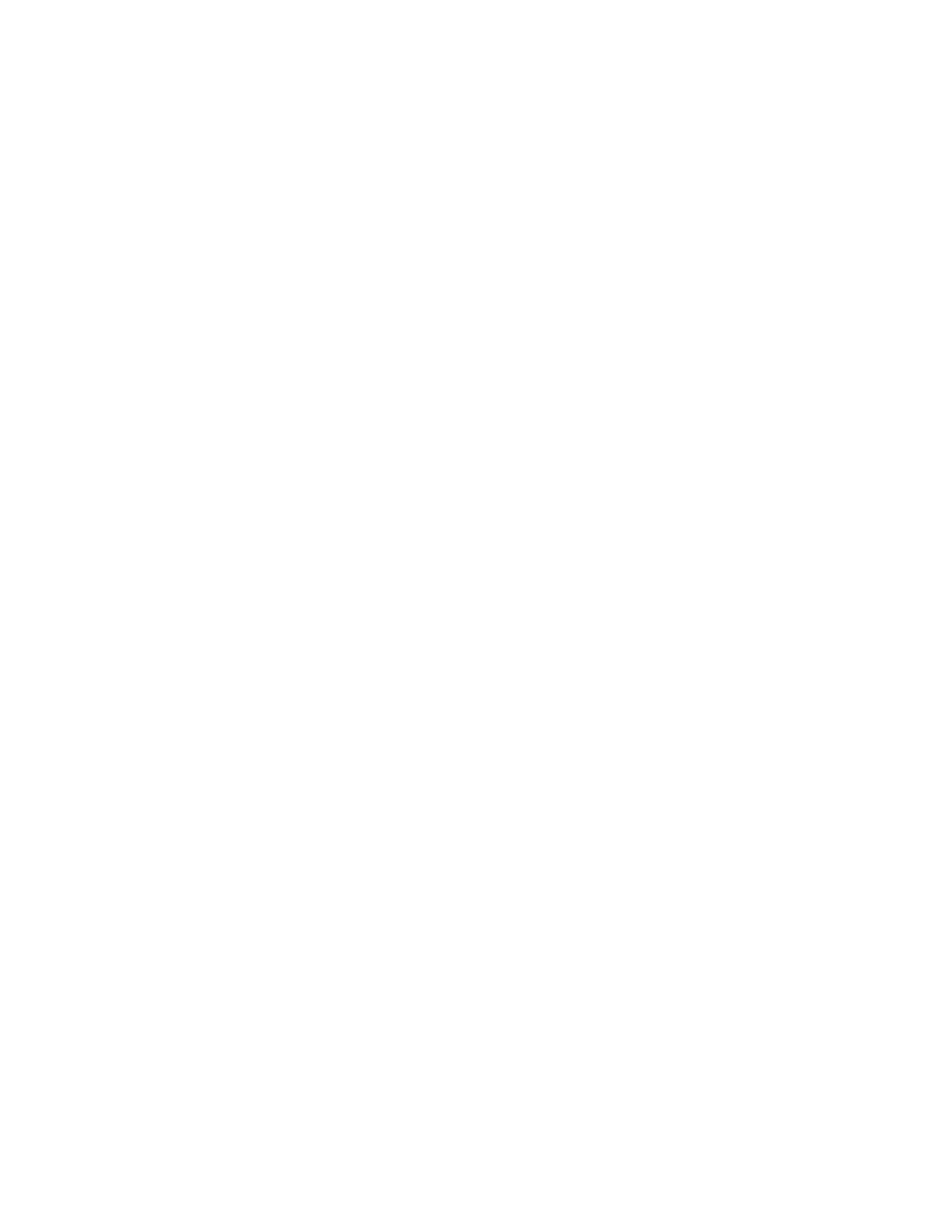
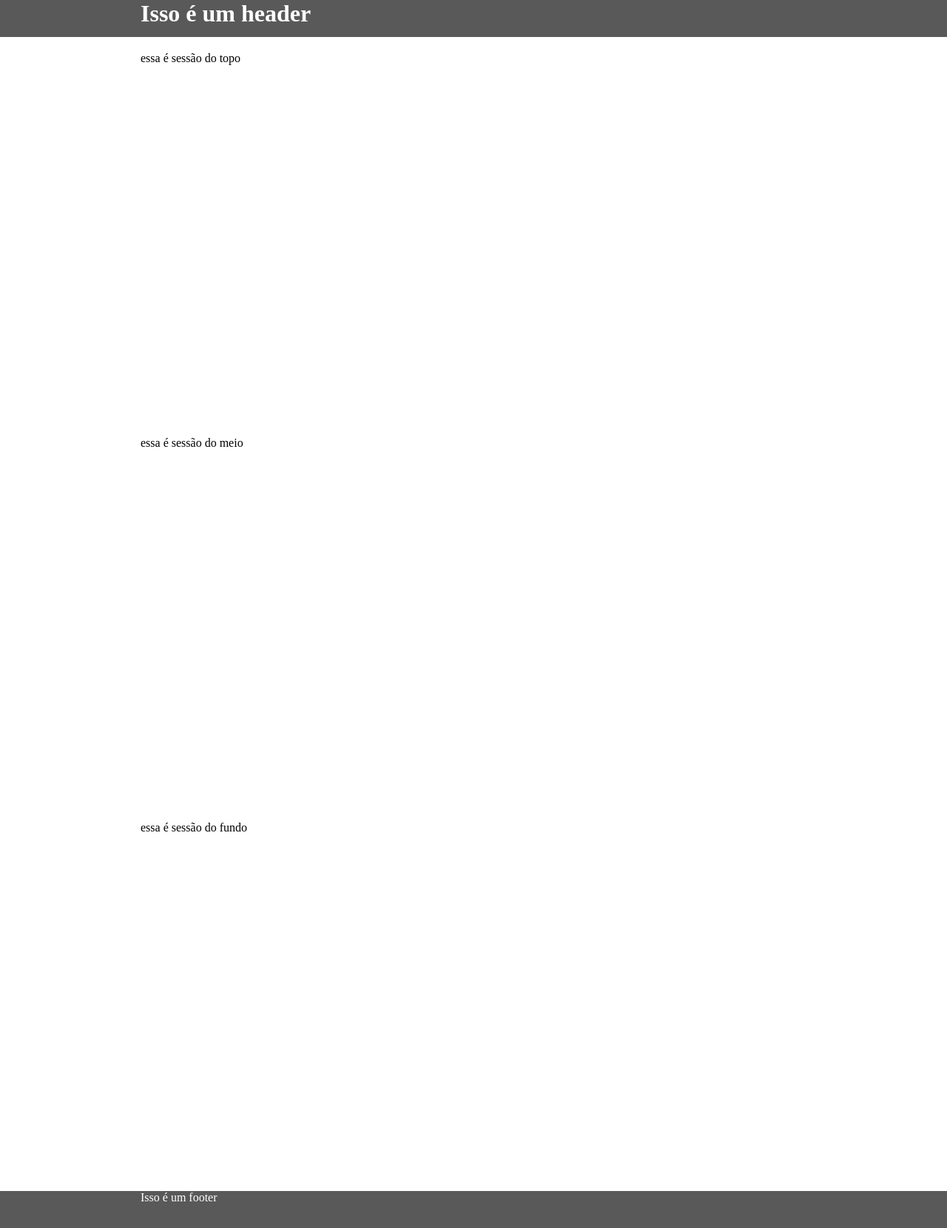
Before and after one commit to Thayrone-L/testesite, a plain HTML site: page public_html/index.html in a window 1280 px wide. Shown: the whole page at 74% size. Before the commit the page ends 800 px from the top, so only its background shows below. Drawn offline with Linux system fonts and the light colour scheme.

Commit message:
criação dos arquivos base do html, css e js. criação da base para o header, o footer e 3 sections

```diff
--- /dev/null
+++ b/public_html/css/main.css
@@ -0,0 +1,88 @@
+*{
+	margin:0px;
+	padding: 0px;
+}
+
+body{
+
+	justify-content: center;
+	align-items: center;
+	align-content: center;
+	background-color: #fff;
+
+}
+
+header{
+
+	width: 100%;
+	height: 50px;
+	position: fixed;
+	top: 0;
+	left: 0;
+	background-color: #595959;
+	color: #fff;
+	position: fixed;
+
+}
+
+.container-header{
+
+	height: 50px;
+	width:100%;
+	max-width: 900px;
+	margin: auto;
+
+}
+
+
+
+
+
+.top-section{
+
+	height: 500px;
+	width:100%;
+	max-width: 900px;
+	margin: auto;
+	padding-top: 70px;
+}
+
+.mid-section{
+	height: 500px;
+	width:100%;
+	max-width: 900px;
+	margin: auto;
+	padding-top: 20px;
+}
+
+.bot-section{
+	height: 500px;
+	width:100%;
+	max-width: 900px;
+	margin: auto;
+	padding-top: 20px;
+}
+
+
+
+
+
+footer{
+
+background: #595959;
+width: 100%;
+height: 50px;
+position: relative;
+bottom: 0;
+left: 0;
+}
+
+.container-footer{
+
+	height: 50px;
+	width:100%;
+	max-width: 900px;
+	margin: auto;
+	color: #fff;
+
+}
--- a/public_html/index.html
+++ b/public_html/index.html
@@ -1,12 +1,42 @@
 <!DOCTYPE html>
 <html lang="en">
-<head>
-    <meta charset="UTF-8">
-    <meta http-equiv="X-UA-Compatible" content="IE=edge">
+  <head>
+    <meta charset="UTF-8" />
     <meta name="viewport" content="width=device-width, initial-scale=1.0">
+    <meta http-equiv="X-UA-Compatible" content="ie=edge" />
+
     <title>Document</title>
-</head>
-<body>
+    <link rel="stylesheet" href="css/main.css" />
+        <script src="js/main.js"></script>
+  </head>
+  <body>
 
-</body>
-</html>
+   <header>
+    <div class="container-header"><h1>Isso é um header</h1></div>
+   </header>
+
+   <section class="top-section">
+
+     essa é sessão do topo
+
+   </section>
+    <section class="mid-section">
+
+     essa é sessão do meio
+
+   </section>
+
+   <section class="bot-section">
+
+     essa é sessão do fundo
+
+   </section>
+
+
+   <footer>
+     <div class="container-footer">Isso é um footer</div>
+   </footer>
+
+
+  </body>
+  </html>
```
Also changed, not shown: public_html/js/main.js (added).
